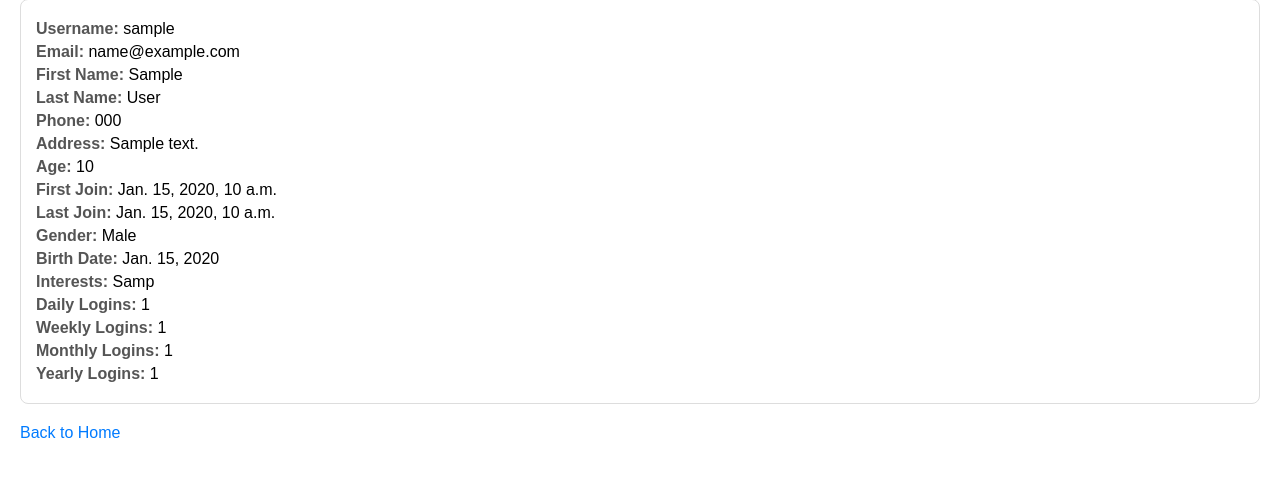
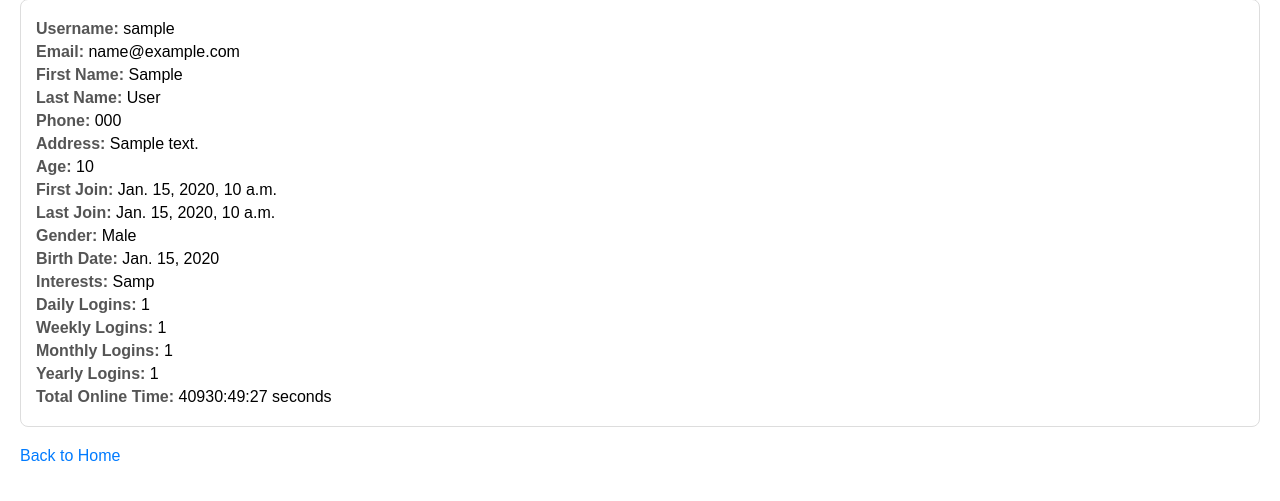
Before and after one commit to DarkCodeSpeed/account, a Django app: template accounts/templates/accounts/profile.html in a window 1280 px wide. Shown: the part 81-582 px from the top of the page. Run offline with Django 5.2, Linux system fonts and the light colour scheme; a user stored in the database is signed in; tables that the repository leaves empty hold one stand-in row (values such as "Sample post"); the template is opened without the code that fills it: values that come from a table or form of the project are taken from there, most other values are stand-ins (such as "Sample title", 1, 10 or a date in 2020).

Commit message:
realtime desplay online time.

```diff
--- a/accounts/middleware.py
+++ b/accounts/middleware.py
@@ -41,10 +41,16 @@ class UpdateLoginInfoMiddleware(MiddlewareMixin):
 
                 # Increment the login counters only on new login
                 user_profile.daily_login_count += 1
-                # user_profile.weekly_login_count += 1
-                # user_profile.monthly_login_count += 1
-                # user_profile.yearly_login_count += 1
 
                 # Update the last login date in user profile
                 user_profile.last_login_date = current_date
-                user_profile.save()
+
+            # Track and record user online time
+            if user_profile.last_activity:
+                # Calculate the time difference since the last request and add it to the total online time
+                time_diff = now - user_profile.last_activity
+                user_profile.online_time += time_diff
+
+            # Update the last activity time to the current request time
+            user_profile.last_activity = now
+            user_profile.save()
--- a/accounts/models.py
+++ b/accounts/models.py
@@ -1,6 +1,7 @@
 from django.utils import timezone
 from django.db import models
 from django.contrib.auth.models import User
+from datetime import timedelta
 
 class UserProfile(models.Model):
     user = models.OneToOneField(User, on_delete=models.CASCADE)
@@ -13,7 +14,7 @@ class UserProfile(models.Model):
     last_join = models.DateTimeField(default=timezone.now)
     age = models.PositiveIntegerField(blank=True, null=True)
 
-    # Add fields to track login counts
+    # Login count tracking
     daily_login_count = models.IntegerField(default=0)
     weekly_login_count = models.IntegerField(default=0)
     monthly_login_count = models.IntegerField(default=0)
@@ -22,5 +23,9 @@ class UserProfile(models.Model):
     # To track when the counts were last reset
     last_login_date = models.DateField(auto_now=True)
 
+    # Online time tracking fields
+    last_activity = models.DateTimeField(null=True, blank=True)
+    online_time = models.DurationField(default=timedelta)
+
     def __str__(self):
         return f"{self.user.username}'s profile"
--- a/accounts/templates/accounts/profile.html
+++ b/accounts/templates/accounts/profile.html
@@ -65,11 +65,32 @@
             <p><strong>Monthly Logins:</strong> {{ monthly_login_count }}</p>
             <p><strong>Yearly Logins:</strong> {{ yearly_login_count }}</p>
 
+            <!-- Display online time -->
+            <p><strong>Total Online Time:</strong> <span id="online-time">{{ online_time }}</span> seconds</p>
+
         {% else %}
             <p>No profile information available.</p>
         {% endif %}
     </div>
 
     <a href="{% url 'home' %}">Back to Home</a>
+
+    <script>
+        function updateOnlineTime() {
+            fetch("{% url 'update_online_time' %}", { method: 'GET' })
+                .then(response => response.json())
+                .then(data => {
+                    if (data.status === 'success') {
+                        document.getElementById('online-time').textContent = data.online_time;
+                    }
+                });
+        }
+
+        // Update online time every 1 second (1000 milliseconds)
+        setInterval(updateOnlineTime, 1000);
+
+        // Initial update
+        updateOnlineTime();
+    </script>
 </body>
 </html>
--- a/accounts/urls.py
+++ b/accounts/urls.py
@@ -5,11 +5,12 @@ from django.conf import settings
 from django.conf.urls.static import static
 
 urlpatterns = [
-    path('signup/', views.signup, name='signup'),
+    path('', views.signup, name='signup'),
     path('signin/', views.signin, name='signin'),
     path('home/', views.home, name='home'),
     path('profile/', views.profile_view, name='profile'),
     path('logout/', views.logout_view, name='logout'),
+    path('update-online-time/', views.update_online_time_view, name='update_online_time'),
 ]
 
 # urlpatterns = [
--- a/accounts/views.py
+++ b/accounts/views.py
@@ -4,27 +4,33 @@ from django.contrib import messages
 from django.contrib.auth.forms import AuthenticationForm
 from django.contrib.auth.decorators import login_required
 from django.contrib.auth import logout
+from django.http import JsonResponse
 from .forms import CustomUserCreationForm
 from .models import UserProfile
 from django.utils import timezone
-from datetime import date
+from datetime import date, timedelta
 
+def format_online_time(seconds):
+    """Format online time in hours:minutes:seconds format."""
+    hours, remainder = divmod(seconds, 3600)
+    minutes, seconds = divmod(remainder, 60)
+    return f"{int(hours):02}:{int(minutes):02}:{int(seconds):02}"
+
+def update_online_time(user_profile):
+    now = timezone.now()
+    if user_profile.last_activity:
+        time_diff = now - user_profile.last_activity
+        user_profile.online_time += time_diff
+    user_profile.last_activity = now
+    user_profile.save()
 
 def signup(request):
     if request.method == 'POST':
         form = CustomUserCreationForm(request.POST)
         if form.is_valid():
-            # Save the new user
             user = form.save()
-            print(80 * "*")
-            print(f"user: {user}")
-            print(80 * "*")
-
-
-            # Log the user in
             login(request, user)
 
-            # Extract additional information from the form
             first_name = form.cleaned_data.get('first_name')
             last_name = form.cleaned_data.get('last_name')
             phone = form.cleaned_data.get('phone')
@@ -33,7 +39,6 @@ def signup(request):
             gender = form.cleaned_data.get('gender')
             interests = form.cleaned_data.get('interests')
 
-            # Create or update the user's profile
             UserProfile.objects.update_or_create(
                 user=user,
                 defaults={
@@ -45,17 +50,14 @@ def signup(request):
                     'gender': gender,
                     'interests': interests,
                     'age': calculate_age(birth_date),
-                    # Add any other fields here
                 }
             )
-            # Redirect to a success page or home page
             messages.success(request, 'Your account has been created successfully!')
-            return redirect('home')  # Replace 'home' with your desired redirect URL or view
+            return redirect('home')
 
     else:
         form = CustomUserCreationForm()
     return render(request, 'accounts/signup.html', {'form': form})
-
 
 def signin(request):
     """Handles user sign-in."""
@@ -64,6 +66,10 @@ def signin(request):
         if form.is_valid():
             user = form.get_user()
             login(request, user)
+
+            user_profile, created = UserProfile.objects.get_or_create(user=user)
+            update_online_time(user_profile)
+
             messages.success(request, "Logged in successfully!")
             return redirect('home')
         else:
@@ -72,13 +78,13 @@ def signin(request):
         form = AuthenticationForm()
     return render(request, 'accounts/signin.html', {'form': form})
 
-
-
-@login_required
 def profile_view(request):
     """Display user profile information."""
-    user = request.user  # Get the currently logged-in user
-    profile = get_object_or_404(UserProfile, user=user)  # Fetch the UserProfile for the user
+    user = request.user
+    profile = get_object_or_404(UserProfile, user=user)
+
+    online_time = profile.online_time.total_seconds() if profile.online_time else 0
+    formatted_online_time = format_online_time(online_time)
 
     context = {
         'user': user,
@@ -87,22 +93,26 @@ def profile_view(request):
         'weekly_login_count': profile.weekly_login_count,
         'monthly_login_count': profile.monthly_login_count,
         'yearly_login_count': profile.yearly_login_count,
+        'online_time': formatted_online_time
     }
 
     return render(request, 'accounts/profile.html', context)
 
-
 @login_required
 def logout_view(request):
     """Handles user logout."""
+    user_profile, created = UserProfile.objects.get_or_create(user=request.user)
+    update_online_time(user_profile)
+
     logout(request)
     messages.success(request, "Logged out successfully!")
     return redirect('signin')
 
-
 @login_required
 def home(request):
     """Render the home page."""
+    user_profile, created = UserProfile.objects.get_or_create(user=request.user)
+    update_online_time(user_profile)
     return render(request, 'home.html')
 
 def calculate_age(birth_date):
@@ -113,3 +123,14 @@ def calculate_age(birth_date):
             (today.month, today.day) < (birth_date.month, birth_date.day)
         )
     return None
+
+@login_required
+def update_online_time_view(request):
+    """Update the user's online time via AJAX."""
+    user_profile, created = UserProfile.objects.get_or_create(user=request.user)
+    update_online_time(user_profile)
+    online_time_seconds = user_profile.online_time.total_seconds() if user_profile.online_time else 0
+    return JsonResponse({
+        'status': 'success',
+        'online_time': format_online_time(online_time_seconds)
+    })
--- a/myproject/urls.py
+++ b/myproject/urls.py
@@ -3,5 +3,5 @@ from django.urls import path, include
 
 urlpatterns = [
     path('admin/', admin.site.urls),
-    path('accounts/', include('accounts.urls')),
+    path('', include('accounts.urls')),
 ]
```
Also changed, not shown: accounts/migrations/0007_userprofile_last_activity_userprofile_online_time.py (added).
